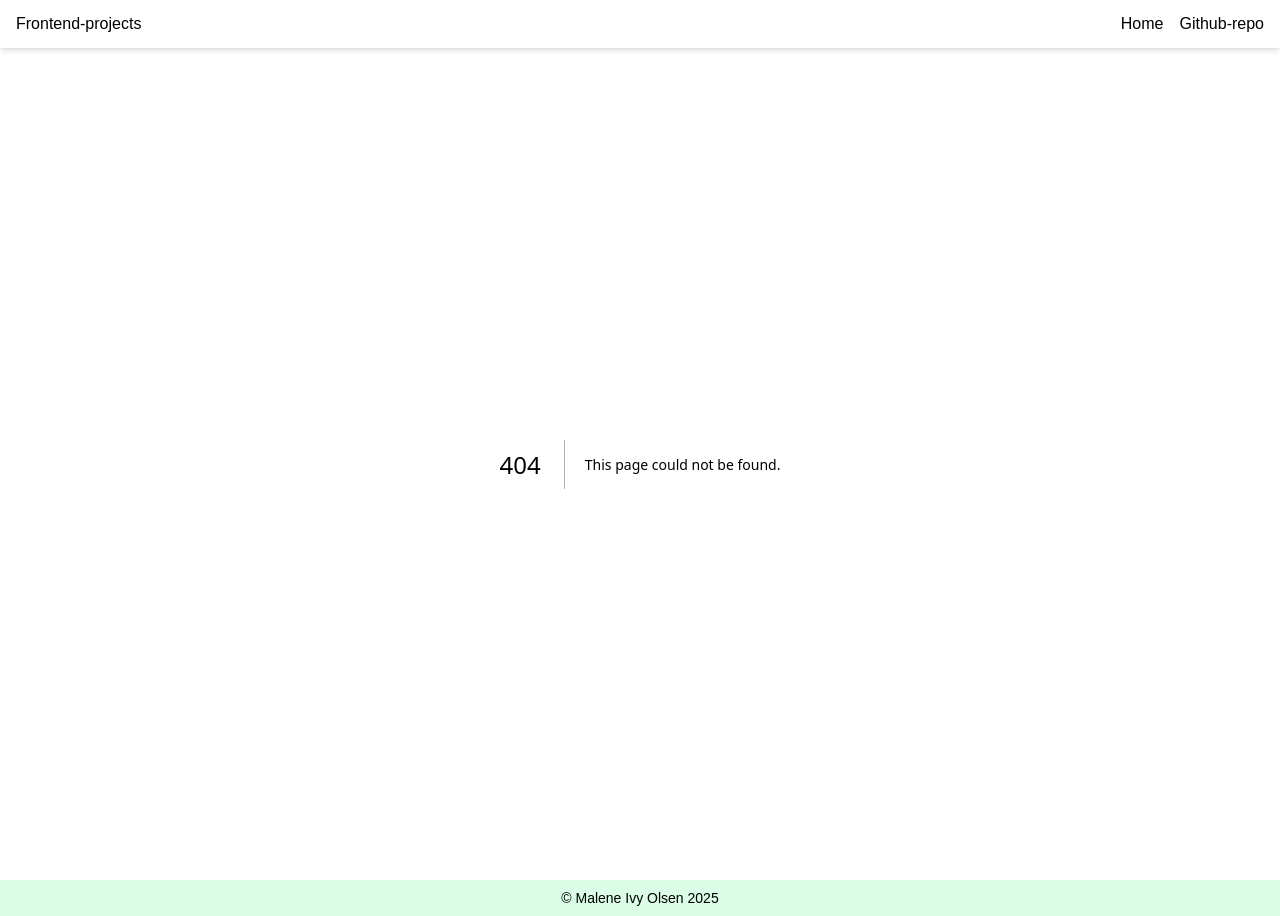
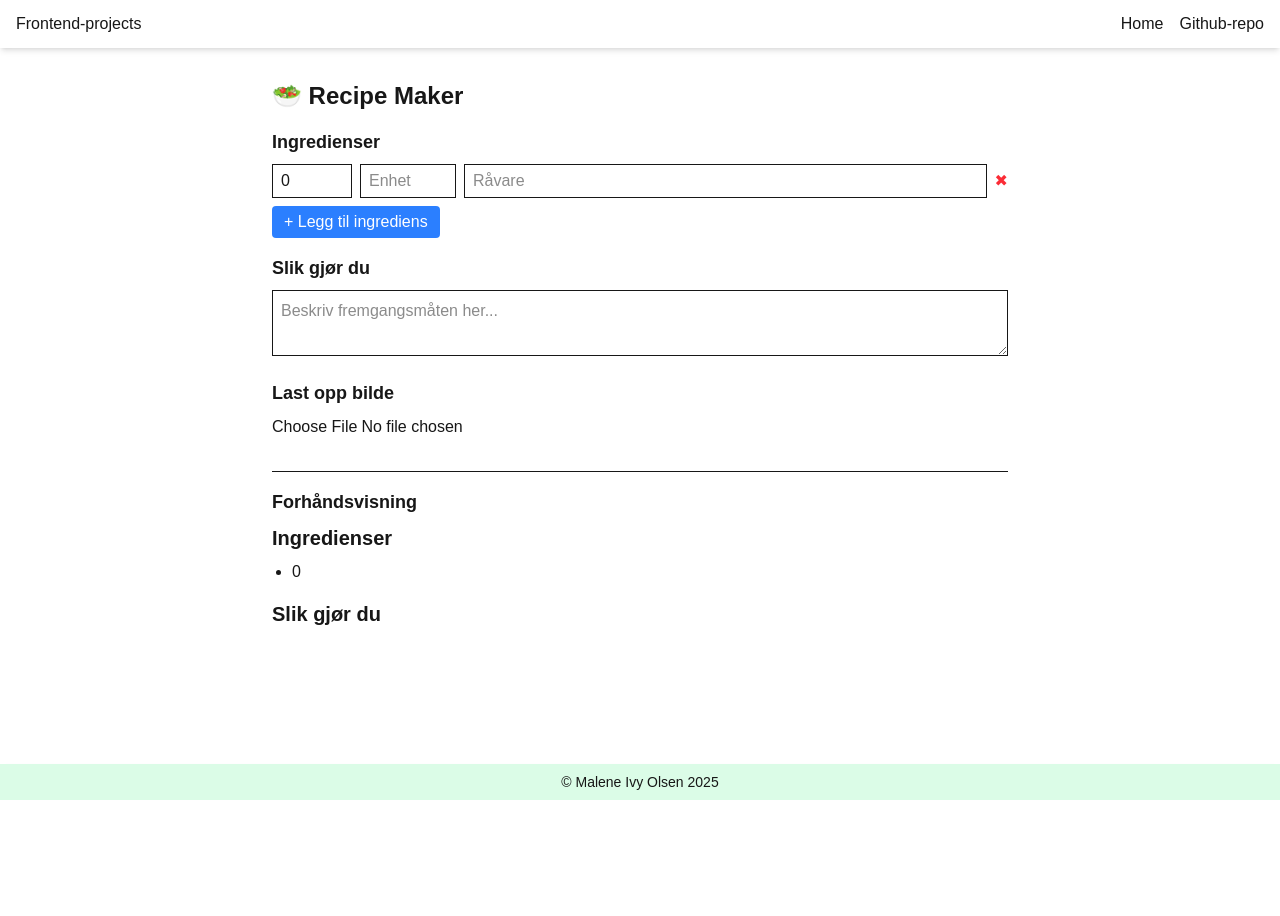
Before and after one commit to maleneivy/frontend-playground, a Next.js app: page /recipe-maker in a window 1280 px wide. Before the commit this address had no page. After the commit the page ends 800 px from the top, so only its background shows below. Built offline with nearby package versions, Linux system fonts and the light colour scheme.

Commit message:
Add recipe-maker, first draft

```diff
--- /dev/null
+++ b/src/app/recipe-maker/page.tsx
@@ -0,0 +1,113 @@
+'use client';
+
+import { useState } from 'react';
+
+type Ingredient = {
+  quantity: number;
+  unit: string;
+  item: string;
+};
+
+export default function RecipeMaker() {
+  const [ingredients, setIngredients] = useState<Ingredient[]>([
+    { quantity: 0, unit: '', item: '' },
+  ]);
+  const [instructions, setInstructions] = useState('');
+  const [image, setImage] = useState<File | null>(null);
+
+  const handleIngredientChange = <K extends keyof Ingredient>(
+    index: number,
+    field: K,
+    value: Ingredient[K],
+  ) => {
+    const updated = [...ingredients];
+    updated[index][field] = value;
+    setIngredients(updated);
+  };
+
+  const addIngredient = () => {
+    setIngredients([...ingredients, { quantity: 0, unit: '', item: '' }]);
+  };
+
+  const removeIngredient = (index: number) => {
+    const updated = ingredients.filter((_, i) => i !== index);
+    setIngredients(updated);
+  };
+
+  const handleImageUpload = (e: React.ChangeEvent<HTMLInputElement>) => {
+    if (e.target.files?.[0]) {
+      setImage(e.target.files[0]);
+    }
+  };
+
+  return (
+    <div className="max-w-3xl mx-auto p-4">
+      <h1 className="text-2xl font-bold mb-4">🥗 Recipe Maker</h1>
+
+      <h2 className="text-lg font-semibold mb-2">Ingredienser</h2>
+      {ingredients.map((ing, index) => (
+        <div key={index} className="flex gap-2 mb-2">
+          <input
+            type="number"
+            value={ing.quantity}
+            onChange={(e) => handleIngredientChange(index, 'quantity', parseInt(e.target.value))}
+            placeholder="Antall"
+            className="border px-2 py-1 w-20"
+          />
+          <input
+            type="text"
+            value={ing.unit}
+            onChange={(e) => handleIngredientChange(index, 'unit', e.target.value)}
+            placeholder="Enhet"
+            className="border px-2 py-1 w-24"
+          />
+          <input
+            type="text"
+            value={ing.item}
+            onChange={(e) => handleIngredientChange(index, 'item', e.target.value)}
+            placeholder="Råvare"
+            className="border px-2 py-1 flex-1"
+          />
+          <button onClick={() => removeIngredient(index)} className="text-red-500">
+            ✖
+          </button>
+        </div>
+      ))}
+      <button onClick={addIngredient} className="bg-blue-500 text-white px-3 py-1 rounded mb-4">
+        + Legg til ingrediens
+      </button>
+
+      <h2 className="text-lg font-semibold mb-2">Slik gjør du</h2>
+      <textarea
+        value={instructions}
+        onChange={(e) => setInstructions(e.target.value)}
+        placeholder="Beskriv fremgangsmåten her..."
+        className="border w-full p-2 mb-4"
+      />
+
+      <h2 className="text-lg font-semibold mb-2">Last opp bilde</h2>
+      <input type="file" accept="image/*" onChange={handleImageUpload} className="mb-4" />
+
+      <div className="border-t pt-4 mt-4">
+        <h2 className="text-lg font-semibold mb-2">Forhåndsvisning</h2>
+        <div>
+          <h3 className="text-xl font-bold mb-2">Ingredienser</h3>
+          <ul className="list-disc pl-5">
+            {ingredients.map((ing, index) => (
+              <li key={index}>
+                {ing.quantity} {ing.unit} {ing.item}
+              </li>
+            ))}
+          </ul>
+          <h3 className="text-xl font-bold mt-4 mb-2">Slik gjør du</h3>
+          <p>{instructions}</p>
+          {image && (
+            <div className="mt-4">
+              <img src={URL.createObjectURL(image)} alt="Recipe" className="max-w-sm" />
+            </div>
+          )}
+        </div>
+      </div>
+    </div>
+  );
+}
```
